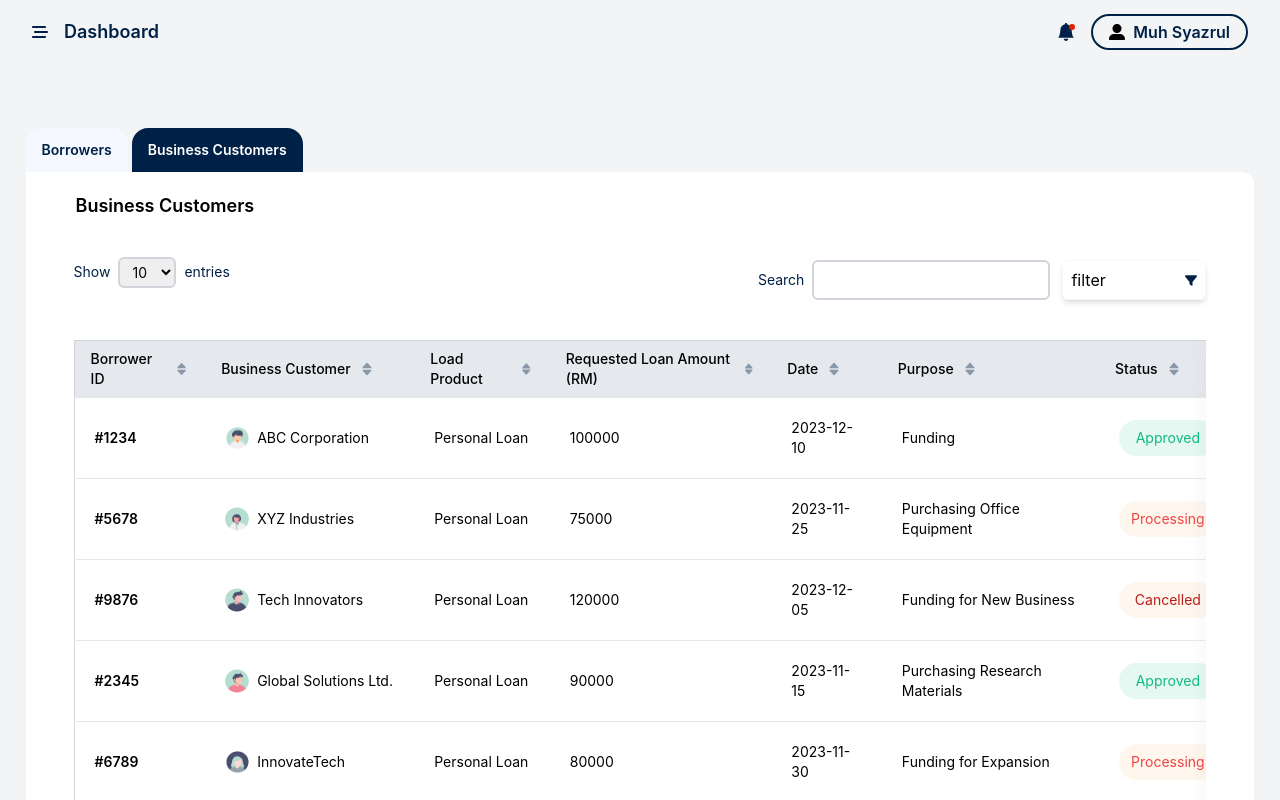
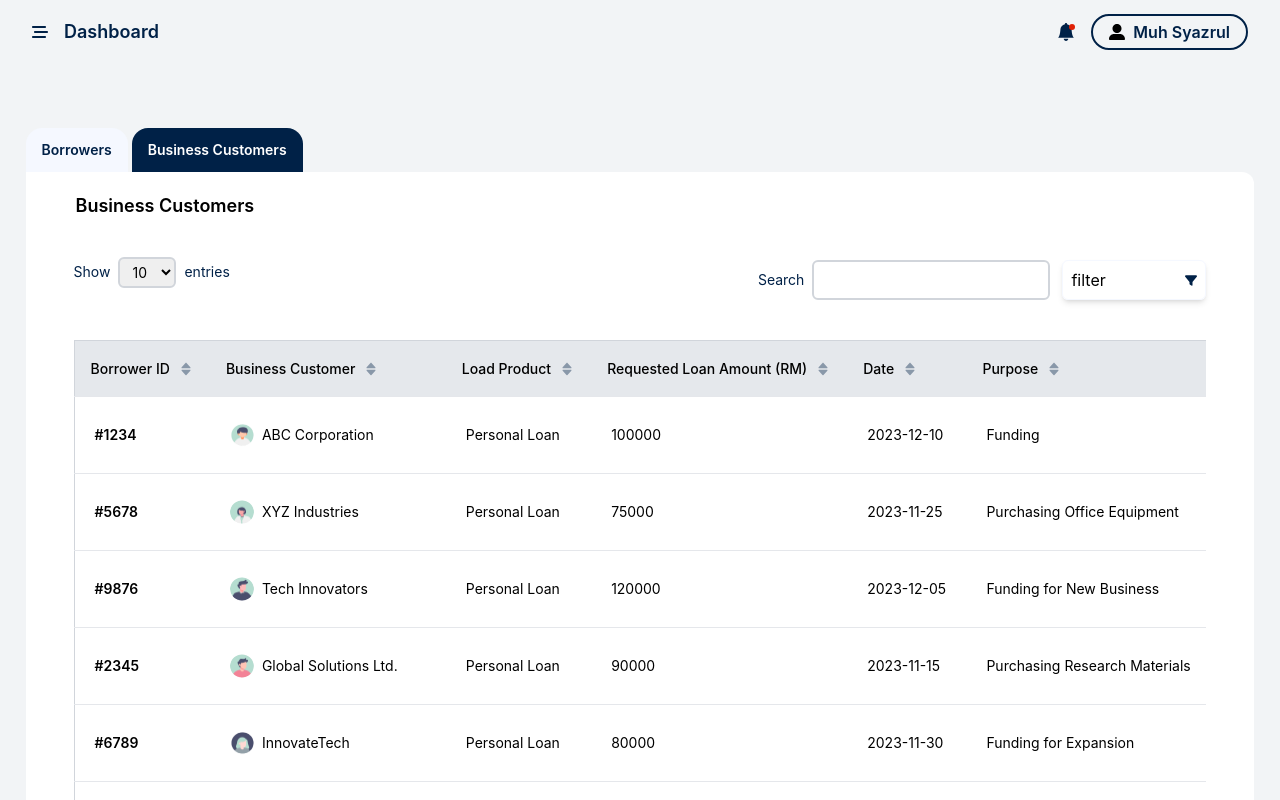
Before and after one commit to silas-inegbe/credit-app, a React (Create React App) app: page / in a window 1280 px wide. Both pictures are taken after a click on the button "Business Customers". Shown: the top 800 px of the page. Built offline with nearby package versions, Linux system fonts and the light colour scheme.

Commit message:
new changes added for resposiveness

```diff
--- a/src/components/company.js
+++ b/src/components/company.js
@@ -113,7 +113,7 @@ const CompanyTable = () => {
   ];
 
   //returning the table with the data
-  return ( <div className="xl:w-[110%] lg:w-[140%] md:w-[188%] w-[250%]">
+  return ( <div className="xl:w-[110%] lg:w-[140%] md:w-[188%] min-w-[285%]">
     <table className=" bg-white border border-gray-300 table-fixed">
       <thead className="bg-[#E5E8EC] text-left h-14 table-fixed ">
         <tr>
```
